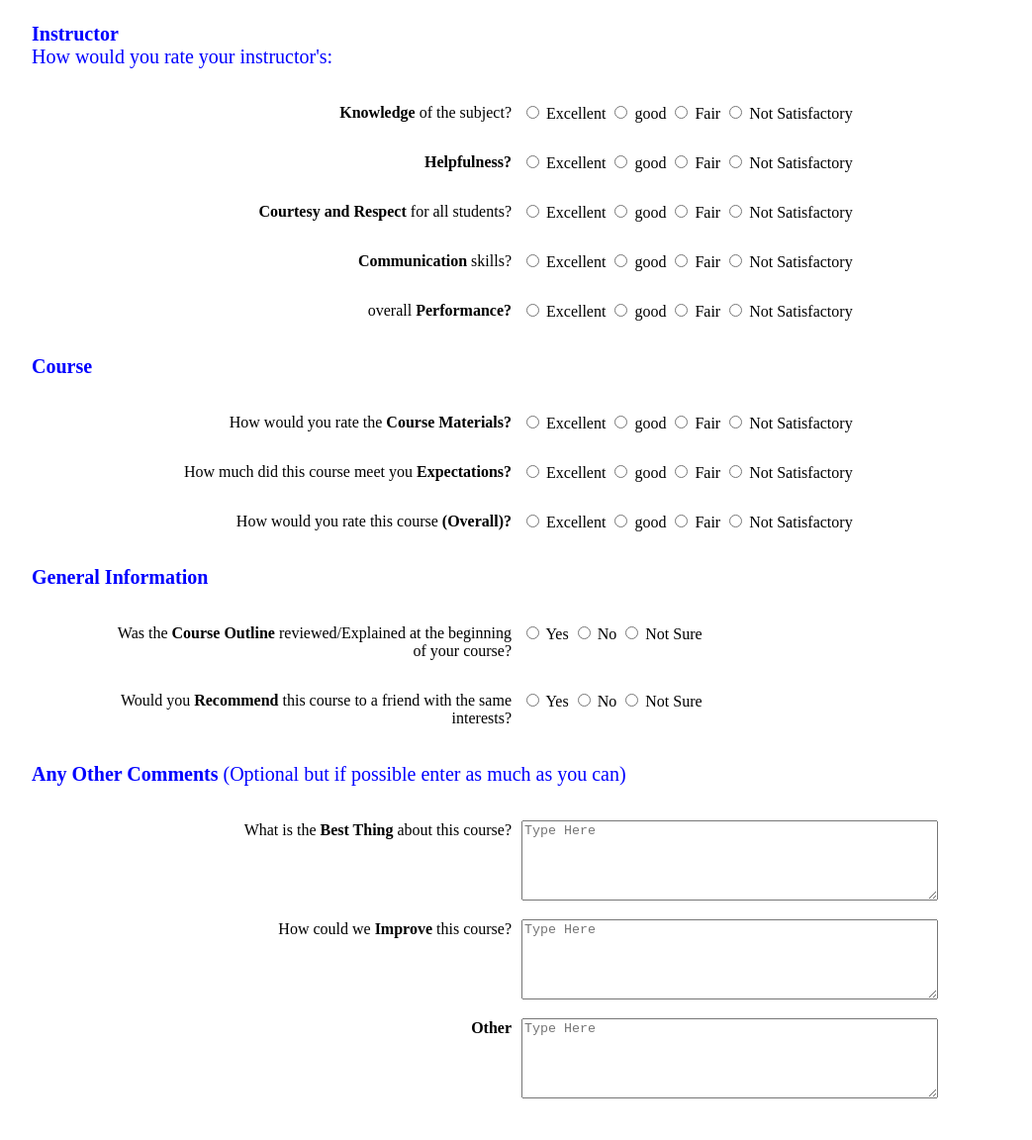
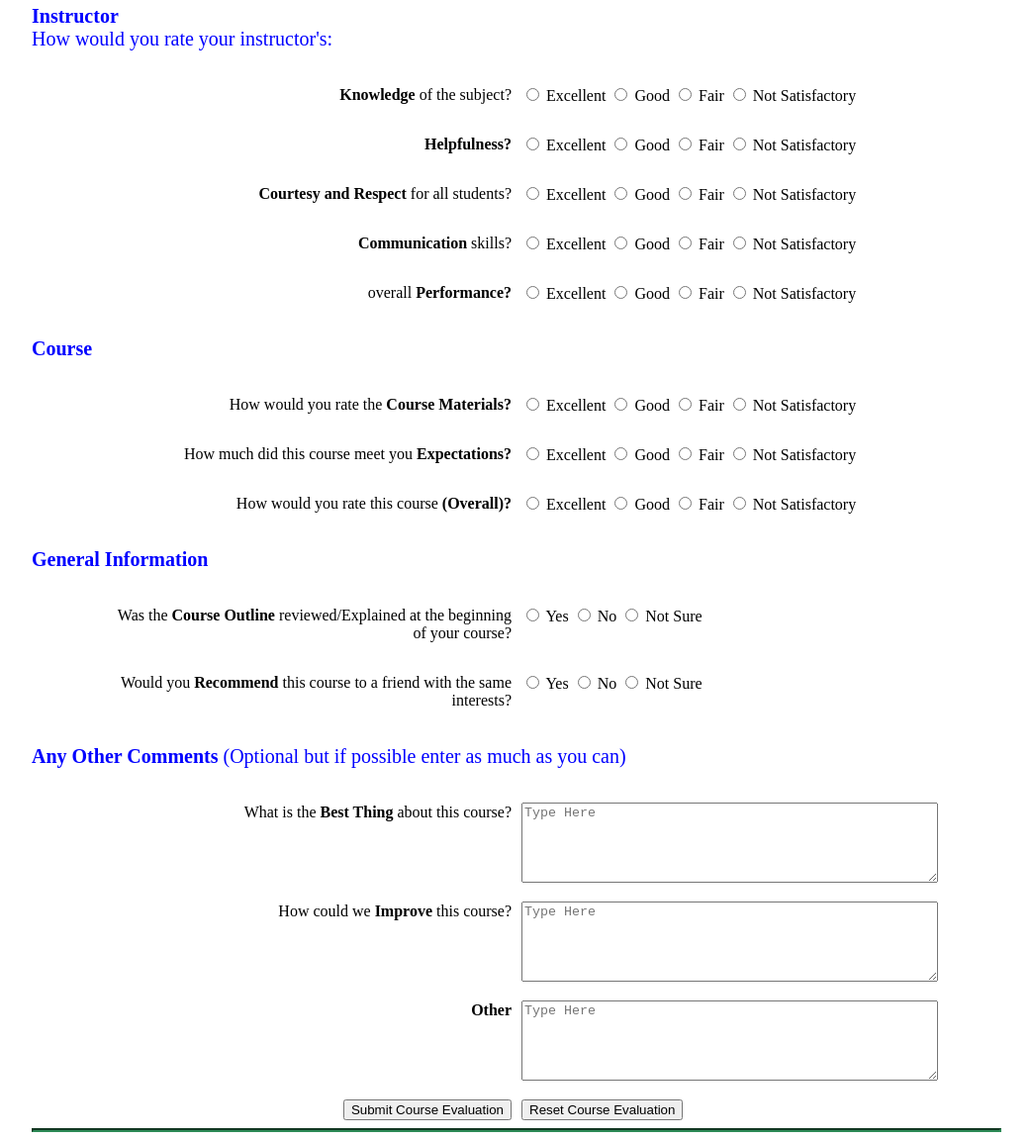
Before and after one commit to sayus61894/comp213, a plain HTML site: page assignment04/assignment04.html in a window 1280 px wide. Shown: the part 447-1599 px from the top of the page at 99% size, without its empty margins (118-1161 px from the left). Before the commit the page ends 1569 px from the top, so only its background shows below. Drawn offline with Linux system fonts and the light colour scheme.

Commit message:
Added Submit and Reset Buttons

```diff
--- a/assignment04/assignment04.html
+++ b/assignment04/assignment04.html
@@ -1,6 +1,6 @@
 <!doctype html>
 <html>
-<!-- Created by Parth Shreyash Patel - Created on 2020/04/01 - Modified on 2020/04/02 -->
+<!-- Created by Parth Shreyash Patel - Created on 2020/04/01 - Modified on 2020/04/03 -->
 
 <head>
     <title>Centennial College Course Evaluation Form</title>
@@ -17,7 +17,7 @@
         <div id="formInfo">
             <p>Please read each statement carefully and consider each one individually. Once fully completed, please review your choices as your input is important to us. Thank you for your participation!</p>
         </div>
-        <hr>
+        <hr class="majorSep">
         <main>
             <form>
 
@@ -28,8 +28,7 @@
                             <p>Course Code:</p>
                         </div>
                         <div id="courses" class="right">
-                            <p>trial and error bitch<br>
-                                i hate you guts</p>
+                            <p>trial and error </p>
                         </div>
                     </div>
 
@@ -86,7 +85,7 @@
                             <input type="radio" name="instructorKnowledge" id="excellent" value="excellent">
                             <label for="excellent">Excellent</label>
                             <input type="radio" name="instructorKnowledge" id="good" value="good">
-                            <label for="good">good</label>
+                            <label for="good">Good</label>
                             <input type="radio" name="instructorKnowledge" id="fair" value="fair">
                             <label for="fair">Fair</label>
                             <input type="radio" name="instructorKnowledge" id="notSatisfactory" value="notSatisfactory">
@@ -101,7 +100,7 @@
                             <input type="radio" name="helpfulness" id="excellent" value="excellent">
                             <label for="excellent">Excellent</label>
                             <input type="radio" name="helpfulness" id="good" value="good">
-                            <label for="good">good</label>
+                            <label for="good">Good</label>
                             <input type="radio" name="helpfulness" id="fair" value="fair">
                             <label for="fair">Fair</label>
                             <input type="radio" name="helpfulness" id="notSatisfactory" value="notSatisfactory">
@@ -116,7 +115,7 @@
                             <input type="radio" name="courtesyRespect" id="excellent" value="excellent">
                             <label for="excellent">Excellent</label>
                             <input type="radio" name="courtesyRespect" id="good" value="good">
-                            <label for="good">good</label>
+                            <label for="good">Good</label>
                             <input type="radio" name="courtesyRespect" id="fair" value="fair">
                             <label for="fair">Fair</label>
                             <input type="radio" name="courtesyRespect" id="notSatisfactory" value="notSatisfactory">
@@ -131,7 +130,7 @@
                             <input type="radio" name="communication" id="excellent" value="excellent">
                             <label for="excellent">Excellent</label>
                             <input type="radio" name="communication" id="good" value="good">
-                            <label for="good">good</label>
+                            <label for="good">Good</label>
                             <input type="radio" name="communication" id="fair" value="fair">
                             <label for="fair">Fair</label>
                             <input type="radio" name="communication" id="notSatisfactory" value="notSatisfactory">
@@ -146,7 +145,7 @@
                             <input type="radio" name="performance" id="excellent" value="excellent">
                             <label for="excellent">Excellent</label>
                             <input type="radio" name="performance" id="good" value="good">
-                            <label for="good">good</label>
+                            <label for="good">Good</label>
                             <input type="radio" name="performance" id="fair" value="fair">
                             <label for="fair">Fair</label>
                             <input type="radio" name="performance" id="notSatisfactory" value="notSatisfactory">
@@ -168,7 +167,7 @@
                             <input type="radio" name="courseMaterial" id="excellent" value="excellent">
                             <label for="excellent">Excellent</label>
                             <input type="radio" name="courseMaterial" id="good" value="good">
-                            <label for="good">good</label>
+                            <label for="good">Good</label>
                             <input type="radio" name="courseMaterial" id="fair" value="fair">
                             <label for="fair">Fair</label>
                             <input type="radio" name="courseMaterial" id="notSatisfactory" value="notSatisfactory">
@@ -183,7 +182,7 @@
                             <input type="radio" name="expectations" id="excellent" value="excellent">
                             <label for="excellent">Excellent</label>
                             <input type="radio" name="expectations" id="good" value="good">
-                            <label for="good">good</label>
+                            <label for="good">Good</label>
                             <input type="radio" name="expectations" id="fair" value="fair">
                             <label for="fair">Fair</label>
                             <input type="radio" name="expectations" id="notSatisfactory" value="notSatisfactory">
@@ -198,7 +197,7 @@
                             <input type="radio" name="overallRate" id="excellent" value="excellent">
                             <label for="excellent">Excellent</label>
                             <input type="radio" name="overallRate" id="good" value="good">
-                            <label for="good">good</label>
+                            <label for="good">Good</label>
                             <input type="radio" name="overallRate" id="fair" value="fair">
                             <label for="fair">Fair</label>
                             <input type="radio" name="overallRate" id="notSatisfactory" value="notSatisfactory">
@@ -225,7 +224,7 @@
                             <label for="notSure">Not Sure</label>
                         </div>
                     </div>
-                       <div id="recommendation" class="subSections">
+                    <div id="recommendation" class="subSections">
                         <div class="left">
                             <p>Would you <b>Recommend </b>this course to a friend with the same interests?</p>
                         </div>
@@ -271,8 +270,17 @@
                     </div>
                 </div>
 
+                <div id="buttons" class="mainSections">
+                    <div id="submitButton" class="left">
+                        <button type="submit">Submit Course Evaluation</button>
+                    </div>
+                    <div id="resetButton" class="right">
+                        <button type="reset">Reset Course Evaluation</button>
+                    </div>
+                </div>
+            </form>
+            <hr class="majorSep">
 
-            </form>
         </main>
     </div>
 </body></html>
--- a/assignment04/formStyle.css
+++ b/assignment04/formStyle.css
@@ -46,3 +46,11 @@ hr{
     float: right;
     margin-left: 5px;
 }
+
+#buttons{
+    text-align: right;
+}
+
+#submitButton{
+    margin-top: 15px;
+}
```
